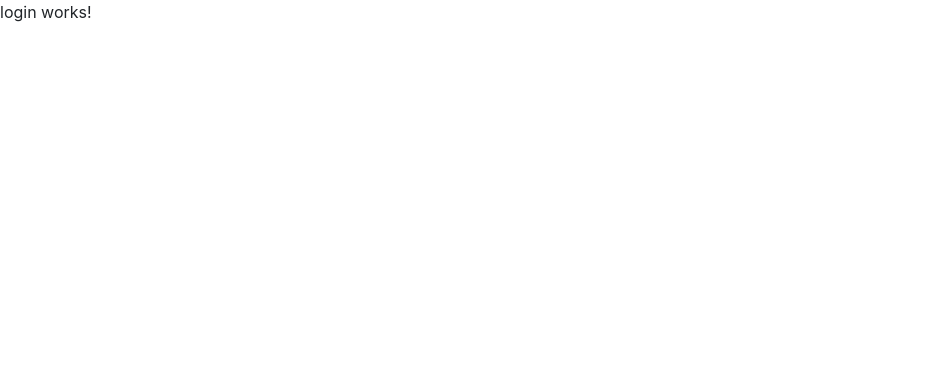
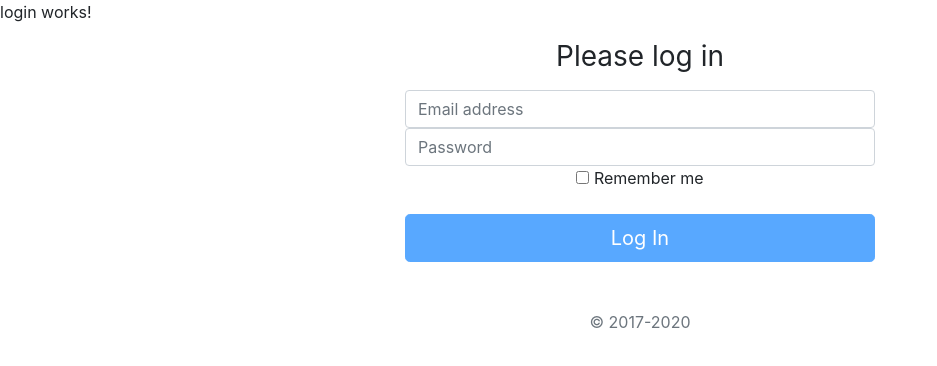
Before and after one commit to nickariley/BlankSignOn, an Angular app: page / in a window 1280 px wide. Shown: the top 366 px of the page, without its empty margins (0-937 px from the left). Built offline with nearby package versions, Linux system fonts and the light colour scheme.

Commit message:
Login Component with Validation

```diff
--- a/src/app/login/login.component.html
+++ b/src/app/login/login.component.html
@@ -1 +1,21 @@
 <p>login works!</p>
+<body class="container text-center" style="max-width: 500px; margin: auto">
+    <form [formGroup]="formSubmit" class="form-login" (ngSubmit)="submit()">
+  <h1 class="h3 mb-3 font-weight-normal">Please log in</h1>
+  <label for="inputEmail" class="sr-only">Email address</label>
+  <input type="email" id="inputEmail" formControlName="inputEmail" class="form-control" placeholder="Email address">
+  <label class="alert alert-danger" *ngIf="!this.formSubmit.controls.inputEmail.valid && this.formSubmit.controls.inputEmail.touched">Email Required</label>
+  <label for="inputPassword" class="sr-only">Password</label>
+  <input type="password" id="inputPassword" formControlName="inputPassword" class="form-control" placeholder="Password">
+  <label class="alert alert-danger" *ngIf="inputPasswordInvalid">Password Required</label>
+  <div class="checkbox mb-3">
+    <label>
+      <input type="checkbox" value="remember-me"> Remember me
+    </label>
+  </div>
+  <button class="btn btn-lg btn-primary btn-block" type="submit" [disabled]="!formSubmit.valid">Log In</button>
+  <p class="mt-5 mb-3 text-muted">© 2017-2020</p>
+</form>
+
+
+</body>
--- a/src/app/login/login.component.ts
+++ b/src/app/login/login.component.ts
@@ -1,4 +1,5 @@
 import { Component, OnInit } from '@angular/core';
+import { FormBuilder, FormGroup, Validators } from '@angular/forms';
 
 @Component({
   selector: 'app-login',
@@ -7,9 +8,25 @@ import { Component, OnInit } from '@angular/core';
 })
 export class LoginComponent implements OnInit {
 
-  constructor() { }
+  formSubmit: FormGroup;
+
+  get inputPasswordInvalid(): boolean {
+    return !this.formSubmit.controls.inputPassword.valid &&
+      this.formSubmit.controls.inputPassword.touched;
+  }
+
+  constructor(private formBuilder: FormBuilder) {
+    this.formSubmit = this.formBuilder.group({
+      inputEmail: ['', Validators.email],
+      inputPassword: ['', Validators.required]
+    });
+  }
 
   ngOnInit(): void {
   }
 
+  submit(): void {
+    console.log(this.formSubmit.value);
+  }
+
 }
```
